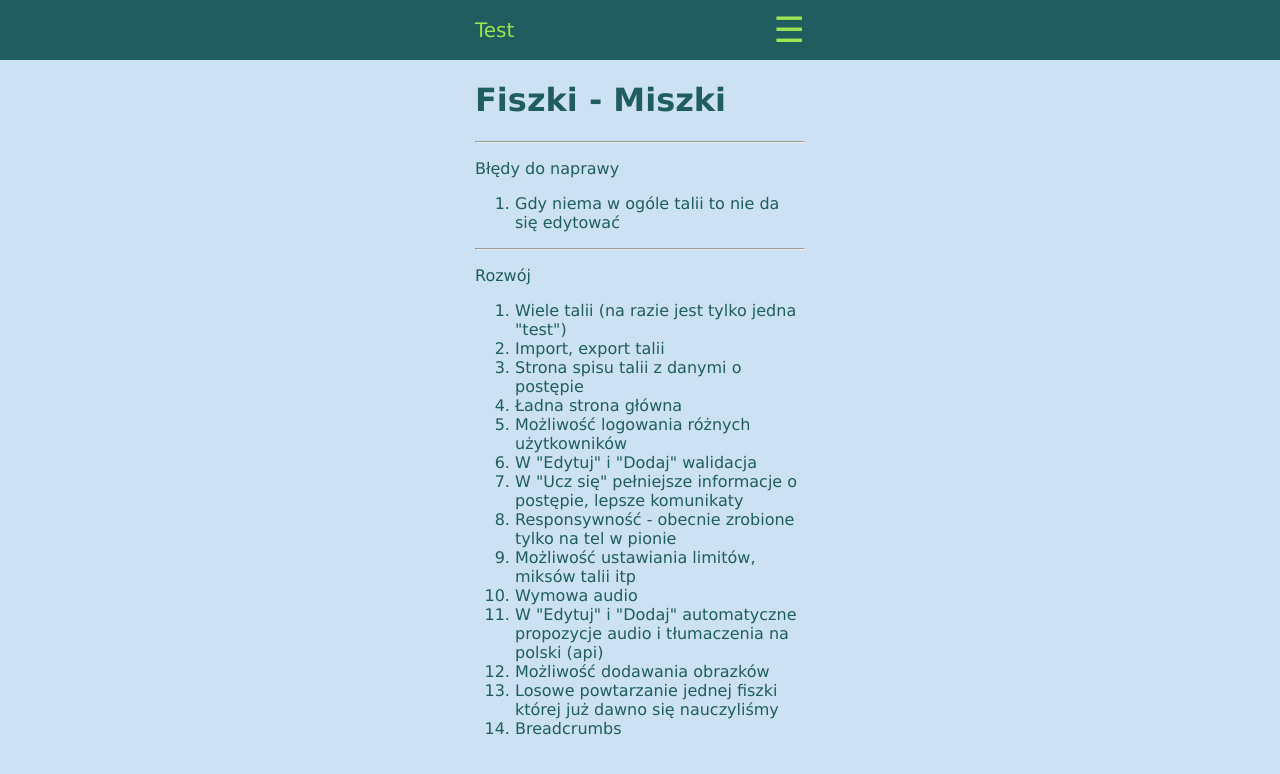
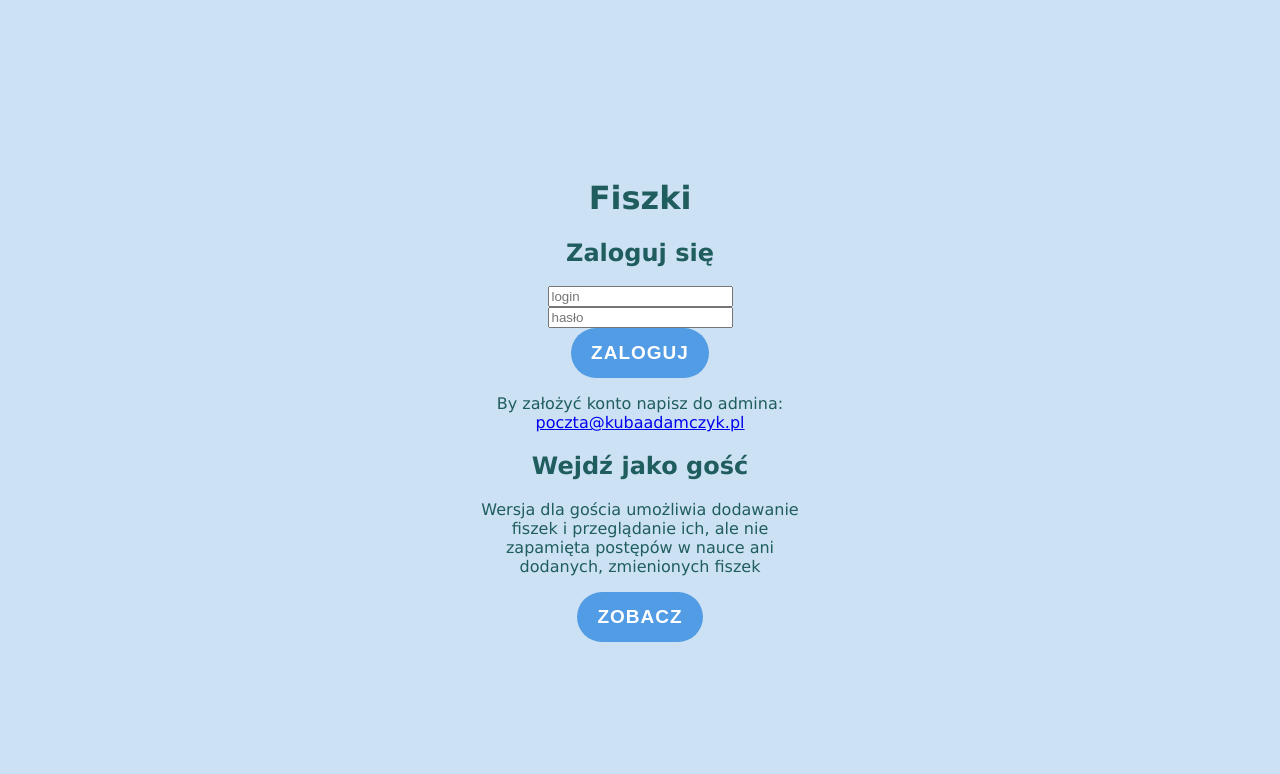
Before and after one commit to kubaadamczyklogin/FiszkiMiszki, a React (Create React App) app: page / in a window 1280 px wide. Shown: the top 774 px of the page. Built offline with nearby package versions, Linux system fonts and the light colour scheme.

Commit message:
początek logowania

```diff
--- a/package.json
+++ b/package.json
@@ -25,7 +25,7 @@
     "build": "react-scripts build",
     "test": "react-scripts test --env=jsdom",
     "eject": "react-scripts eject",
-    "less": "lessc src/less/cardList.less src/css/cardList.css"
+    "less": "lessc src/less/login.less src/css/login.css"
   },
   "browserslist": [
     ">0.2%",
--- a/src/components/App.js
+++ b/src/components/App.js
@@ -1,4 +1,5 @@
 import "./../css/app.css";
+import Login from "./Login.js";
 import Menu from "./Menu.js";
 import Home from "./Home.js";
 import Statement from "./Statement.js";
@@ -8,12 +9,11 @@ import Edit from "./Edit.js";
 
 import { useState } from "react";
 
-const user = "Test";
-
 export default function App() {
   const [openMenu, setOpenMenu] = useState(false);
   const [body, setBody] = useState(false);
   const [statement, setStatement] = useState(false);
+  const [user, setUser] = useState(false);
 
   function choosePage(page) {
     switch (page) {
@@ -49,8 +49,9 @@ export default function App() {
 
   if (!body) choosePage();
 
+  if (user) {
     return (
-    <div className="App">
+      <>
         <Menu
           user={user}
           menuTrigger={menuTrigger}
@@ -65,6 +66,9 @@ export default function App() {
             closeStatus={closeStatus}
           />
         )}
-    </div>
+      </>
     );
+  } else {
+    return <Login />;
   }
+}
--- /dev/null
+++ b/src/components/Login.js
@@ -0,0 +1,43 @@
+import { useRef } from "react";
+import "./../css/login.css";
+
+export default function Login() {
+  const login = useRef();
+  const password = useRef();
+
+  function signIn() {
+    console.log(login, password);
+  }
+
+  function enterAsGuest() {
+    console.log(enter);
+  }
+
+  return (
+    <div className="login page">
+      <div className="cont">
+        <h1>Fiszki</h1>
+        <h2>Zaloguj się</h2>
+        <input ref={login} type="text" placeholder="login" />
+        <br />
+        <input ref={password} type="password" placeholder="hasło" />
+        <br />
+        <button className="blue" onClick={signIn}>
+          Zaloguj
+        </button>
+        <p>
+          By założyć konto napisz do admina:{" "}
+          <a href="mailto:poczta@kubaadamczyk.pl">poczta@kubaadamczyk.pl</a>
+        </p>
+        <h2>Wejdź jako gość</h2>
+        <p>
+          Wersja dla gościa umożliwia dodawanie fiszek i przeglądanie ich, ale
+          nie zapamięta postępów w nauce ani dodanych, zmienionych fiszek
+        </p>
+        <button className="blue" onClick={enterAsGuest}>
+          Zobacz
+        </button>
+      </div>
+    </div>
+  );
+}
--- /dev/null
+++ b/src/css/login.css
@@ -0,0 +1,32 @@
+.login {
+  overflow-y: auto;
+  padding: 0;
+  justify-content: center;
+  text-align: center;
+}
+.login button {
+  display: inline-block;
+  line-height: 50px;
+  border-radius: 25px;
+  border: none;
+  padding: 0 20px;
+  font-weight: bold;
+  text-transform: uppercase;
+  cursor: pointer;
+  letter-spacing: 1px;
+}
+.login button.blue {
+  background: #519ce4;
+  color: #ffffff;
+  font-size: 19px;
+}
+.login button.green {
+  background: #9ce451;
+  color: #1f5d5e;
+  font-size: 17px;
+}
+.login button.red {
+  background: #ffffff;
+  color: #f00000;
+  font-size: 17px;
+}
--- /dev/null
+++ b/src/less/login.less
@@ -0,0 +1,10 @@
+@import "global.less";
+
+.login {
+  overflow-y: auto;
+  padding: 0;
+  justify-content: center;
+  text-align: center;
+
+  .button();
+}
```
Also changed, not shown: src/less/global.less (+10 -3 lines). Lines whose indentation alone changed are shown as unchanged.
